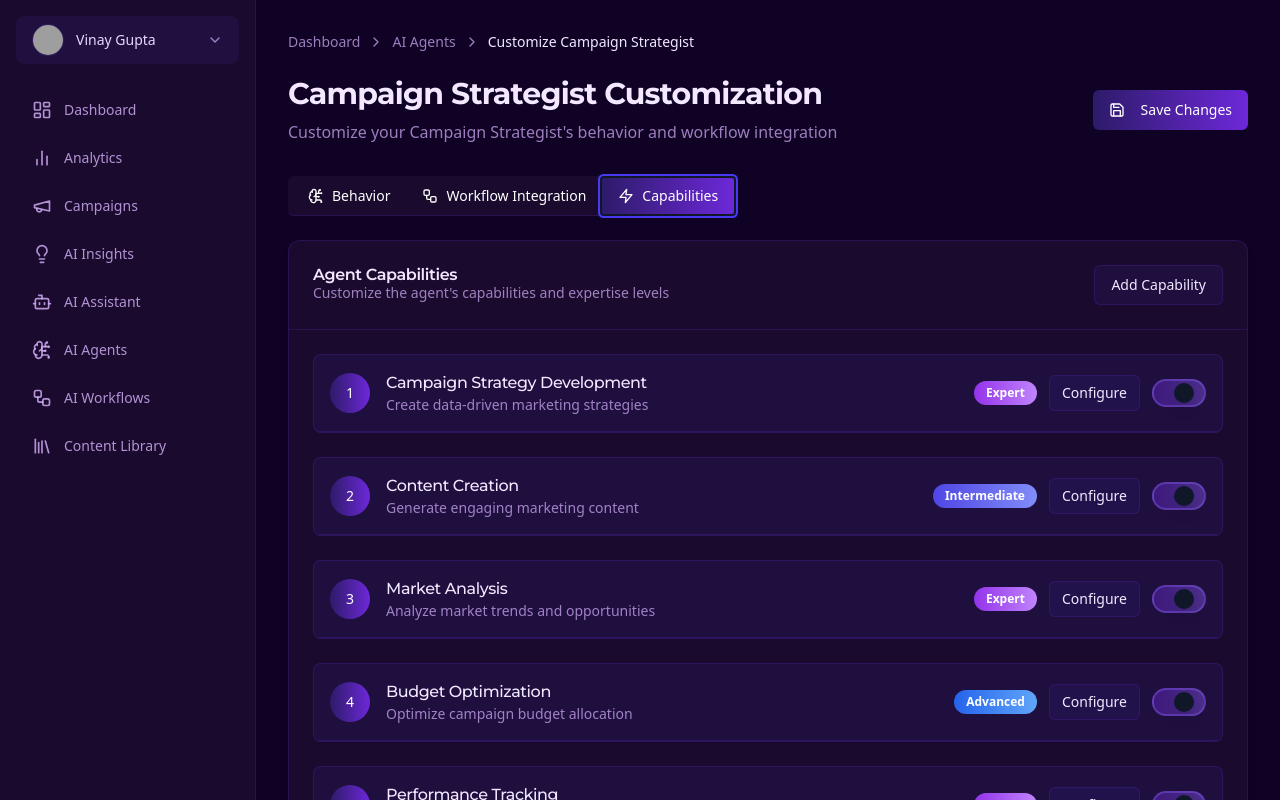
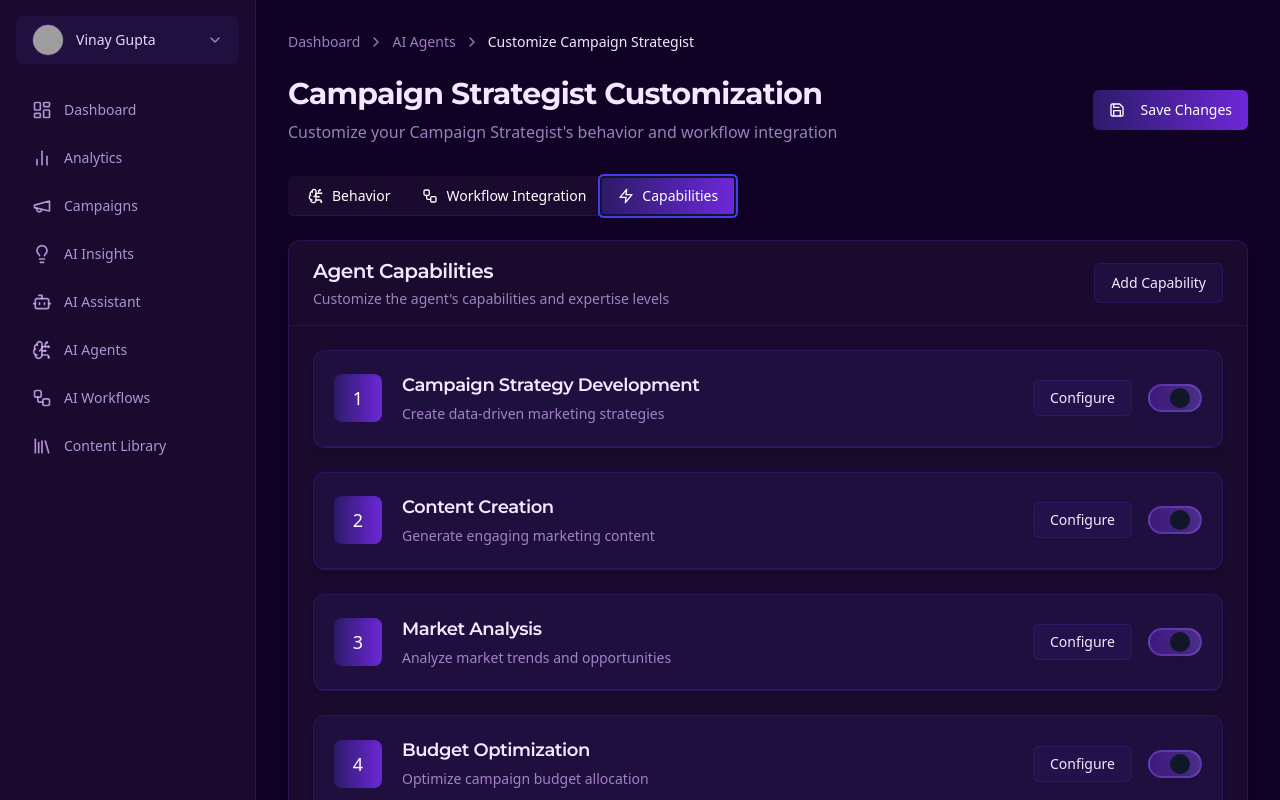
Before and after one commit to shikharNYX/Agentic_Frontend, a React (Vite) app: page /agents/1/customize in a window 1280 px wide. Both pictures are taken after a click on the tab "Capabilities". Shown: the top 800 px of the page. Built offline with nearby package versions, Linux system fonts and the light colour scheme; grey boxes are pictures that could not be loaded.

Commit message:
refactor(AgentCustomization): enhance UI formatting and layout
- Remove proficiency property from capabilities
- Improve card styling with better shadows and transitions
- Make Custom Instructions section full-width
- Enhance spacing and visual hierarchy
- Add hover effects for better interactivity

```diff
--- a/src/pages/AgentCustomization.tsx
+++ b/src/pages/AgentCustomization.tsx
@@ -36,7 +36,6 @@ const AgentCustomization = () => {
       name: "Campaign Strategy Development",
       description: "Create data-driven marketing strategies",
       enabled: true,
-      proficiency: "expert",
       tools: ["Market Analysis", "Competitor Research", "Trend Analysis"],
       customInstructions: ""
     },
@@ -45,7 +44,6 @@ const AgentCustomization = () => {
       name: "Content Creation",
       description: "Generate engaging marketing content",
       enabled: true,
-      proficiency: "intermediate",
       tools: ["Copywriting", "Visual Design", "A/B Testing"],
       customInstructions: ""
     },
@@ -54,7 +52,6 @@ const AgentCustomization = () => {
       name: "Market Analysis",
       description: "Analyze market trends and opportunities",
       enabled: true,
-      proficiency: "expert",
       tools: ["Data Analytics", "Market Research", "Trend Forecasting"],
       customInstructions: ""
     },
@@ -63,7 +60,6 @@ const AgentCustomization = () => {
       name: "Budget Optimization",
       description: "Optimize campaign budget allocation",
       enabled: true,
-      proficiency: "advanced",
       tools: ["ROI Analysis", "Cost Optimization", "Performance Tracking"],
       customInstructions: ""
     },
@@ -72,7 +68,6 @@ const AgentCustomization = () => {
       name: "Performance Tracking",
       description: "Monitor and analyze campaign performance",
       enabled: true,
-      proficiency: "expert",
       tools: ["Analytics", "Reporting", "KPI Tracking"],
       customInstructions: ""
     }
@@ -409,16 +404,16 @@ const AgentCustomization = () => {
 
           {/* Capabilities Tab */}
           <TabsContent value="capabilities" className="space-y-6">
-            <Card className="bg-[#1A0B2E] border-[#6D28D9]/20">
-              <CardHeader className="border-b border-[#6D28D9]/20">
+            <Card className="bg-[#1A0B2E] border-[#6D28D9]/20 shadow-lg">
+              <CardHeader className="border-b border-[#6D28D9]/20 px-6 py-4">
                 <div className="flex items-center justify-between">
                   <div>
-                    <CardTitle className="text-purple-100">Agent Capabilities</CardTitle>
-                    <CardDescription className="text-purple-300/70">Customize the agent's capabilities and expertise levels</CardDescription>
+                    <CardTitle className="text-purple-100 text-xl font-semibold">Agent Capabilities</CardTitle>
+                    <CardDescription className="text-purple-300/70 mt-1">Customize the agent's capabilities and expertise levels</CardDescription>
                   </div>
                   <Button
                     variant="outline"
-                    className="bg-[#2D1B69]/30 border-[#6D28D9]/20 hover:border-[#6D28D9]/40 text-purple-100"
+                    className="bg-[#2D1B69]/30 border-[#6D28D9]/20 hover:border-[#6D28D9]/40 hover:bg-[#2D1B69]/50 text-purple-100 transition-all duration-200 shadow-sm"
                     onClick={() => console.log('Add capability')}
                   >
                     Add Capability
@@ -430,33 +425,23 @@ const AgentCustomization = () => {
                   {capabilities.map((capability) => (
                     <div
                       key={capability.id}
-                      className="bg-[#2D1B69]/30 rounded-lg border border-[#6D28D9]/20 hover:border-[#6D28D9]/40 transition-all overflow-hidden"
+                      className="bg-[#2D1B69]/30 rounded-xl border border-[#6D28D9]/20 hover:border-[#6D28D9]/40 transition-all duration-200 shadow-md hover:shadow-lg overflow-hidden transform hover:-translate-y-0.5"
                     >
-                      <div className="p-4 flex items-center justify-between border-b border-[#6D28D9]/20">
-                        <div className="flex items-center gap-4">
-                          <div className="flex-shrink-0 w-10 h-10 flex items-center justify-center bg-gradient-to-r from-[#2D1B69] to-[#6D28D9] rounded-full">
-                            <span className="text-white text-sm">{capability.id}</span>
+                      <div className="p-5 flex items-center justify-between border-b border-[#6D28D9]/20">
+                        <div className="flex items-center gap-5">
+                          <div className="flex-shrink-0 w-12 h-12 flex items-center justify-center bg-gradient-to-r from-[#2D1B69] to-[#6D28D9] rounded-lg shadow-inner">
+                            <span className="text-white text-lg font-medium">{capability.id}</span>
                           </div>
                           <div>
-                            <h4 className="text-purple-100 font-medium">{capability.name}</h4>
-                            <p className="text-sm text-purple-300/70">{capability.description}</p>
+                            <h4 className="text-purple-100 font-semibold text-lg mb-1">{capability.name}</h4>
+                            <p className="text-sm text-purple-300/70 leading-relaxed">{capability.description}</p>
                           </div>
                         </div>
-                        <div className="flex items-center gap-3">
-                          <Badge
-                            className={`
-                              ${capability.proficiency === 'expert' ? 'bg-gradient-to-r from-purple-600 to-purple-400' :
-                                capability.proficiency === 'advanced' ? 'bg-gradient-to-r from-blue-600 to-blue-400' :
-                                'bg-gradient-to-r from-indigo-600 to-indigo-400'}
-                              text-white border-none px-3 py-1
-                            `}
-                          >
-                            {capability.proficiency.charAt(0).toUpperCase() + capability.proficiency.slice(1)}
-                          </Badge>
+                        <div className="flex items-center gap-4">
                           <Button
                             variant="outline"
                             size="sm"
-                            className="bg-[#2D1B69]/30 border-[#6D28D9]/20 hover:border-[#6D28D9]/40 text-purple-100"
+                            className="bg-[#2D1B69]/30 border-[#6D28D9]/20 hover:border-[#6D28D9]/40 hover:bg-[#2D1B69]/50 text-purple-100 transition-all duration-200 shadow-sm px-4"
                             onClick={() => setSelectedCapability(selectedCapability === capability.id ? null : capability.id)}
                           >
                             {selectedCapability === capability.id ? 'Close' : 'Configure'}
@@ -475,33 +460,14 @@ const AgentCustomization = () => {
                       </div>
 
                       {selectedCapability === capability.id && capability.enabled && (
-                        <div className="p-4 space-y-4">
-                          <div className="grid grid-cols-1 md:grid-cols-2 gap-4">
-                            <div className="space-y-2">
-                              <Label className="text-purple-100">Proficiency Level</Label>
-                              <select
-                                value={capability.proficiency}
-                                onChange={(e) => {
-                                  setCapabilities(capabilities.map(cap =>
-                                    cap.id === capability.id ? {...cap, proficiency: e.target.value} : cap
-                                  ));
-                                }}
-                                className="w-full bg-[#2D1B69]/30 border border-[#6D28D9]/20 rounded-md p-2 text-purple-100"
-                              >
-                                <option value="beginner">Beginner</option>
-                                <option value="intermediate">Intermediate</option>
-                                <option value="advanced">Advanced</option>
-                                <option value="expert">Expert</option>
-                              </select>
-                            </div>
-
-                            <div className="space-y-2">
-                              <Label className="text-purple-100">Associated Tools</Label>
+                        <div className="p-5 space-y-6 bg-[#1A0B2E]/30">
+                          <div className="space-y-3">
+                            <Label className="text-purple-100 font-medium">Associated Tools</Label>
                             <div className="flex flex-wrap gap-2">
                               {capability.tools.map((tool, index) => (
                                 <Badge
                                   key={index}
-                                    className="bg-[#2D1B69] text-purple-100 border border-[#6D28D9]/20"
+                                  className="bg-[#2D1B69]/50 hover:bg-[#2D1B69]/70 text-purple-100 border-[#6D28D9]/20 px-3 py-1 transition-colors duration-200"
                                 >
                                   {tool}
                                 </Badge>
@@ -509,17 +475,16 @@ const AgentCustomization = () => {
                               <Button
                                 variant="outline"
                                 size="sm"
-                                  className="bg-[#2D1B69]/30 border-[#6D28D9]/20 hover:border-[#6D28D9]/40 text-purple-100"
+                                className="bg-[#2D1B69]/30 border-[#6D28D9]/20 hover:border-[#6D28D9]/40 text-purple-100 h-7"
                                 onClick={() => console.log('Add tool')}
                               >
                                 + Add Tool
                               </Button>
                             </div>
                           </div>
-                          </div>
 
-                          <div className="space-y-2">
-                            <Label className="text-purple-100">Custom Instructions</Label>
+                          <div className="space-y-3 pt-2">
+                            <Label className="text-purple-100 font-medium">Custom Instructions</Label>
                             <textarea
                               value={capability.customInstructions}
                               onChange={(e) => {
@@ -528,26 +493,8 @@ const AgentCustomization = () => {
                                 ));
                               }}
                               placeholder="Add specific instructions or preferences for this capability..."
-                              className="w-full h-24 bg-[#2D1B69]/30 border border-[#6D28D9]/20 rounded-md p-2 text-purple-100 placeholder:text-purple-300/50"
+                              className="w-full h-32 bg-[#2D1B69]/30 border border-[#6D28D9]/20 hover:border-[#6D28D9]/40 rounded-lg p-3 text-purple-100 placeholder:text-purple-300/50 transition-colors duration-200 focus:outline-none focus:ring-2 focus:ring-[#6D28D9]/40"
                             />
-                          </div>
-
-                          <div className="pt-4 flex justify-end gap-2">
-                            <Button
-                              variant="outline"
-                              size="sm"
-                              className="bg-[#2D1B69]/30 border-[#6D28D9]/20 hover:border-[#6D28D9]/40 text-purple-100"
-                              onClick={() => setSelectedCapability(null)}
-                            >
-                              Cancel
-                            </Button>
-                            <Button
-                              size="sm"
-                              className="bg-gradient-to-r from-[#2D1B69] to-[#6D28D9] text-white border-none"
-                              onClick={() => console.log('Save changes')}
-                            >
-                              Save Changes
-                            </Button>
                           </div>
                         </div>
                       )}
```
Lines whose indentation alone changed are shown as unchanged.
